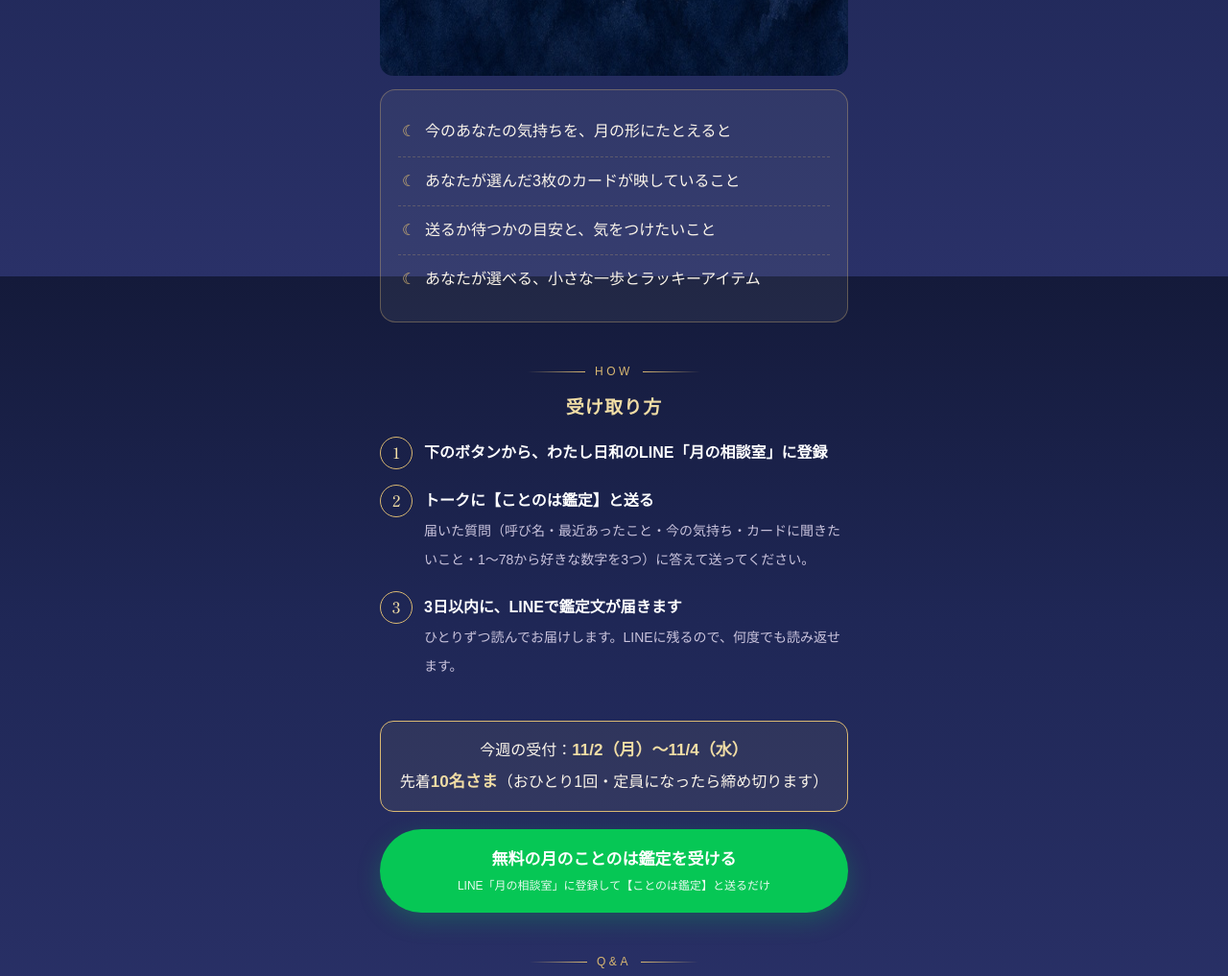
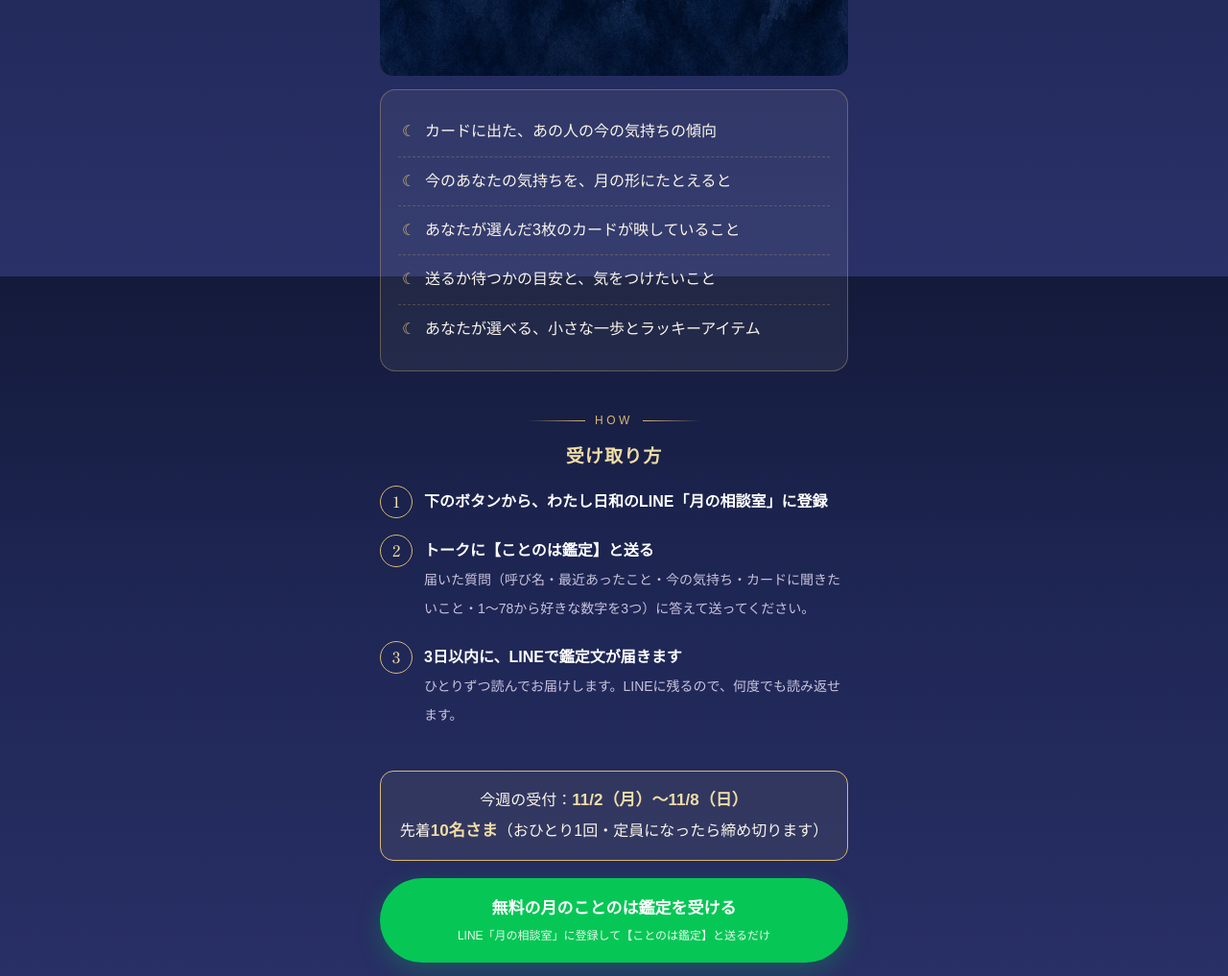
Before and after one commit to mntm6054/watashibiyori-assets, a plain HTML site: page uketsuke.html in a window 1280 px wide. Shown: the part 2112-3129 px from the top of the page at 96% size. Drawn offline with Linux system fonts and the light colour scheme; no server answers; a web font is replaced by a local one.

Commit message:
受付ページ：あの人の今の気持ちの傾向を追加・今週の受付を11/8まで延長
Co-Authored-By: Claude Opus 5.5 <noreply@anthropic.com>

```diff
--- a/uketsuke.html
+++ b/uketsuke.html
@@ -94,6 +94,7 @@
   <div class="moons"><img src="shitsumon/02_moons.jpg" alt="新月・三日月・半月・満月・下弦の月" width="900" height="900" loading="lazy"></div>
   <div class="card">
     <ul class="worries">
+      <li>カードに出た、あの人の今の気持ちの傾向</li>
       <li>今のあなたの気持ちを、月の形にたとえると</li>
       <li>あなたが選んだ3枚のカードが映していること</li>
       <li>送るか待つかの目安と、気をつけたいこと</li>
@@ -109,7 +110,7 @@
     <li><b>3日以内に、LINEで鑑定文が届きます</b><br><span class="box">ひとりずつ読んでお届けします。LINEに残るので、何度でも読み返せます。</span></li>
   </ol>
 
-  <div class="now">今週の受付：<b>11/2（月）〜11/4（水）</b><br>先着<b>10名さま</b>（おひとり1回・定員になったら締め切ります）</div>
+  <div class="now">今週の受付：<b>11/2（月）〜11/8（日）</b><br>先着<b>10名さま</b>（おひとり1回・定員になったら締め切ります）</div>
   <a class="btn" href="https://lin.ee/tjOetSK" onclick="hit('ukeLine')">無料の月のことのは鑑定を受ける<small>LINE「月の相談室」に登録して【ことのは鑑定】と送るだけ</small></a>
 
   <div class="orn">Q&amp;A</div>
```
